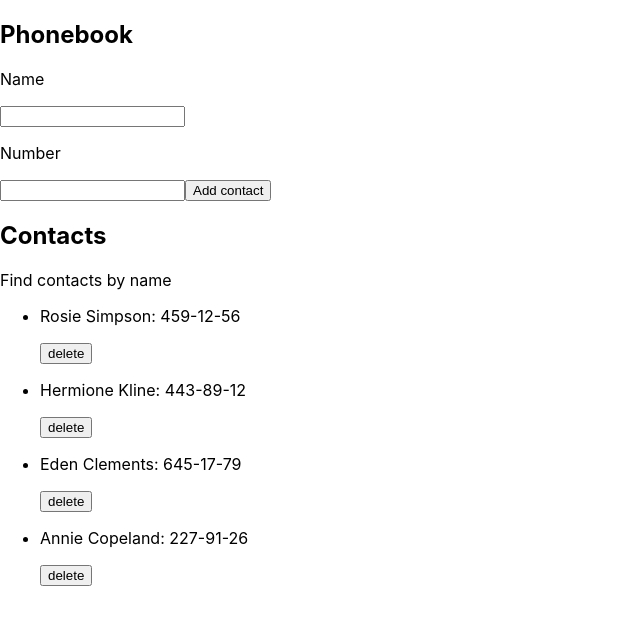
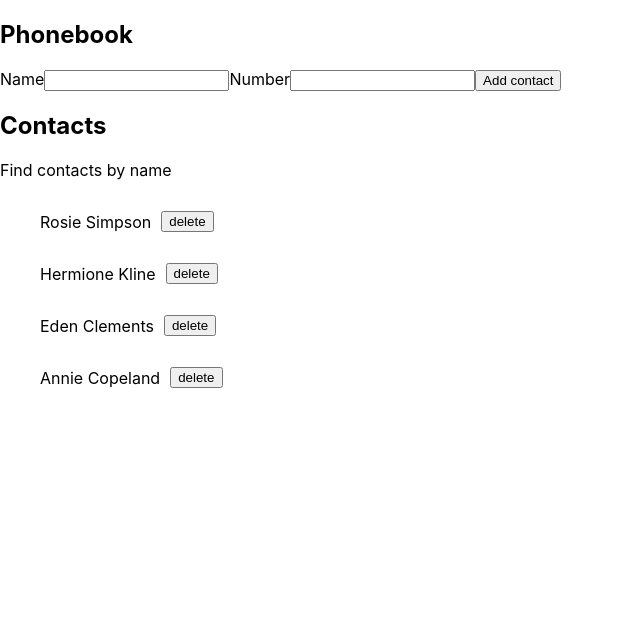
Before and after one commit to VasylRybotytskyi/goit-react-hw-02-phonebook, a React (Create React App) app: page / in a window 1280 px wide. Shown: the top 624 px of the page, without its empty margins (0-640 px from the left). Built offline with nearby package versions, Linux system fonts and the light colour scheme.

Commit message:
added formik

```diff
--- a/package.json
+++ b/package.json
@@ -7,11 +7,14 @@
     "@testing-library/jest-dom": "^5.16.3",
     "@testing-library/react": "^12.1.4",
     "@testing-library/user-event": "^13.5.0",
+    "formik": "^2.2.9",
     "nanoid": "^4.0.2",
     "react": "^18.1.0",
     "react-dom": "^18.1.0",
     "react-scripts": "5.0.1",
-    "web-vitals": "^2.1.3"
+    "styled-components": "^5.3.9",
+    "web-vitals": "^2.1.3",
+    "yup": "^1.1.1"
   },
   "scripts": {
     "start": "react-scripts start",
--- a/src/components/App.jsx
+++ b/src/components/App.jsx
@@ -14,11 +14,6 @@ export class App extends Component {
     number: '',
   };
 
-  // handleAddContact = newContact => {
-  //   this.setState(prevState => ({
-  //     contacts: [...prevState.contacts, newContact],
-  //   }));
-  // };
   // Функція видалення контактів
   deleteContact = contactId => {
     this.setState(prevState => ({
@@ -31,7 +26,6 @@ export class App extends Component {
       <div>
         <Phonebook
           contacts={this.state.contacts}
-          onAddContact={this.handleAddContact}
           onDeleteContact={this.deleteContact}
         />
       </div>
--- a/src/components/Contacts/Contacts.jsx
+++ b/src/components/Contacts/Contacts.jsx
@@ -1,4 +1,5 @@
 import { nanoid } from 'nanoid';
+import { ContactItem } from './Contacts.styled';
 
 export const Contacts = ({ contacts, onDeleteContact }) => {
   return (
@@ -10,12 +11,10 @@ export const Contacts = ({ contacts, onDeleteContact }) => {
       </>
       <ul>
         {contacts.map(contact => (
-          <li key={nanoid()}>
-            <p>
-              {contact.name}: {contact.number}
-            </p>
+          <ContactItem key={nanoid()}>
+            <p>{contact.name}</p>
             <button onClick={() => onDeleteContact(contact.id)}>delete</button>
-          </li>
+          </ContactItem>
         ))}
       </ul>
     </>
--- /dev/null
+++ b/src/components/Contacts/Contacts.styled.jsx
@@ -0,0 +1,7 @@
+import styled from 'styled-components';
+
+export const ContactItem = styled.li`
+  display: flex;
+  align-items: center;
+  gap: 10px;
+`;
--- a/src/components/Phonebook/Phonebook.jsx
+++ b/src/components/Phonebook/Phonebook.jsx
@@ -1,38 +1,41 @@
+import { Formik, Form, Field, ErrorMessage } from 'formik';
 import { Contacts } from '../Contacts/Contacts';
-import { nanoid } from 'nanoid';
+import * as yup from 'yup';
 
-export const Phonebook = ({ contacts, onAddContact, onDeleteContact }) => {
-  const handleAddContact = () => {
-    const { name, number } = contacts;
-    const newContact = { id: nanoid(), name, number };
-    onAddContact(newContact);
+const schema = yup.object().shape({
+  name: yup.string().required(),
+  number: yup.number().required(),
+});
+
+// const initialValues = {
+//   name: '',
+//   number: '',
+// };
+export const Phonebook = ({ contacts, onDeleteContact }) => {
+  const handleSubmit = (values, { resetForm }) => {
+    console.log(values);
+    resetForm();
   };
 
   return (
     <>
       <h2>Phonebook</h2>
-      <>
-        <p>Name</p>
-        <input
-          type="text"
-          name="name"
-          pattern="^[a-zA-Zа-яА-Я]+(([' -][a-zA-Zа-яА-Я ])?[a-zA-Zа-яА-Я]*)*$"
-          title="Name may contain only letters, apostrophe, dash and spaces. For example Adrian, Jacob Mercer, Charles de Batz de Castelmore d'Artagnan"
-          required
-        />
-        <p>Number</p>
-        <input
-          type="tel"
-          name="number"
-          pattern="\+?\d{1,4}?[-.\s]?\(?\d{1,3}?\)?[-.\s]?\d{1,4}[-.\s]?\d{1,4}[-.\s]?\d{1,9}"
-          title="Phone number must be digits and can contain spaces, dashes, parentheses and can start with +"
-          required
-        />
+      <Formik
+        initialValues={{ name: '', number: '' }}
+        validationSchema={schema}
+        onSubmit={handleSubmit}
+      >
+        <Form>
+          <label htmlFor="name">Name</label>
+          <ErrorMessage name="name" />
+          <Field type="text" name="name" />
+          <label htmlFor="number">Number</label>
+          <ErrorMessage name="number" />
+          <Field type="tel" name="number" />
+          <button type="submit">Add contact</button>
+        </Form>
+      </Formik>
 
-        <button type="button" onClick={handleAddContact}>
-          Add contact
-        </button>
-      </>
       <Contacts contacts={contacts} onDeleteContact={onDeleteContact} />
     </>
   );
```
Also changed, not shown: 1 other file (tests, documents, lock files or other folders).
